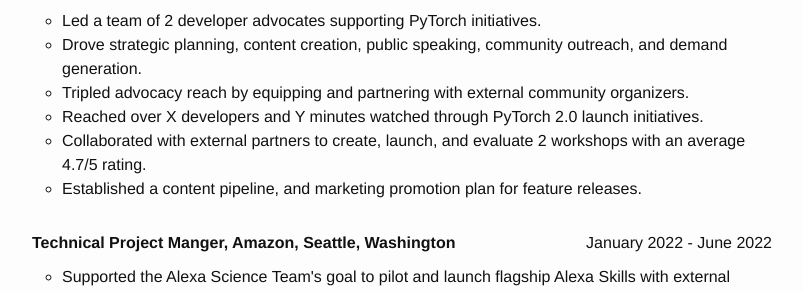
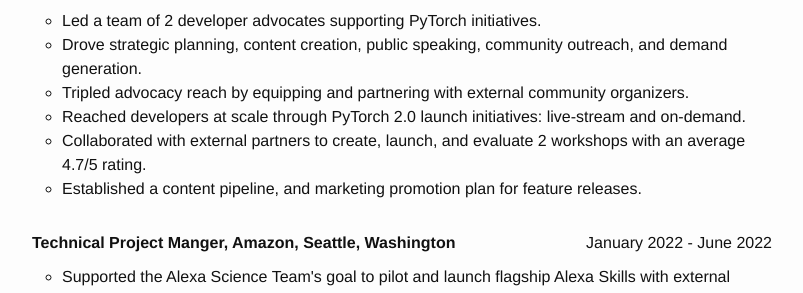
Before and after one commit to SleepyDeveloper/sleepydeveloper.github.io, a Jekyll site: the page built from index.html, in a window 1280 px wide and 900 px high, scrolled down 330 px. Shown: the part 152-445 px from the top of the window, without its empty margins (238-1041 px from the left). Built offline with Jekyll 4.4.1, drawn with Linux system fonts in a browser that asks for light colours.

Commit message:
updated experience

```diff
--- a/_data/work-experience.yml
+++ b/_data/work-experience.yml
@@ -6,7 +6,7 @@
     - Led a team of 2 developer advocates supporting PyTorch initiatives.
     - Drove strategic planning, content creation, public speaking, community outreach, and demand generation.
     - Tripled advocacy reach by equipping and partnering with external community organizers.
-    - Reached over X developers and Y minutes watched through PyTorch 2.0 launch initiatives.
+    - "Reached developers at scale through PyTorch 2.0 launch initiatives: live-stream and on-demand."
     - Collaborated with external partners to create, launch, and evaluate 2 workshops with an average 4.7/5 rating.
     - Established a content pipeline, and marketing promotion plan for feature releases.
   technologies:
```
